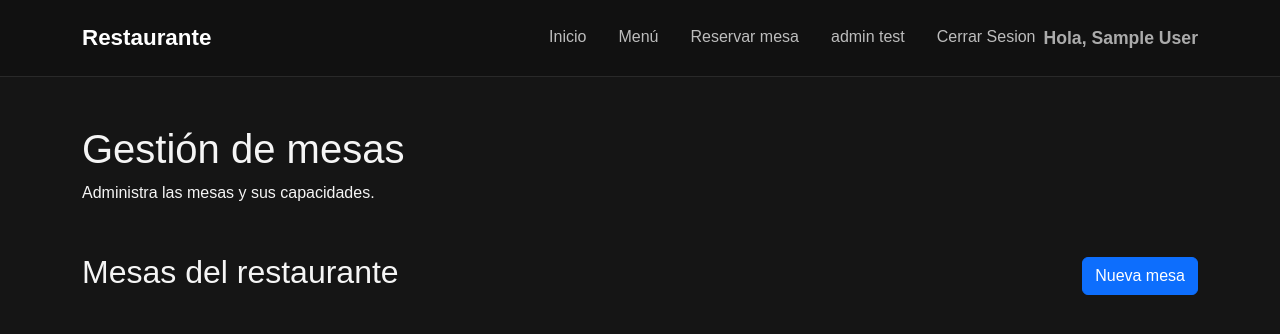
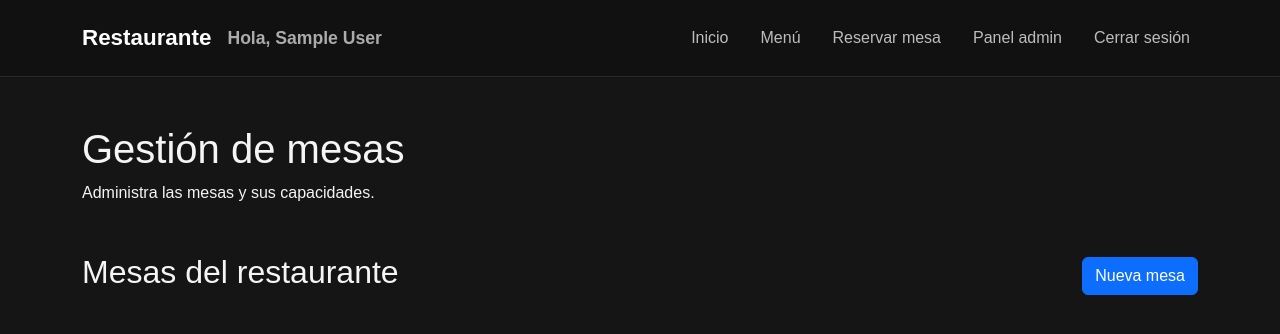
Before and after one commit to DeveloperJuano/PJF, a PHP site: page /PJF/admin/mesas in a window 1280 px wide. Shown: the top 334 px of the page. Run offline with PHP 8.4, Linux system fonts and the light colour scheme; the visitor is signed in with stand-in values (Sample User, id 1); data that the repository does not hold is empty.

Commit message:
agregue autentificador  de admin

```diff
--- a/app/controllers/AuthController.php
+++ b/app/controllers/AuthController.php
@@ -40,6 +40,7 @@ class AuthController
         $_SESSION['rol'] = $usuario['rol'];
 
         if ($usuario['rol'] === 'admin') {
+            $_SESSION['mensaje_login'] = 'Login correcto. Redirigiendo al panel.';
             header('Location: /PJF/admin/mesas');
             exit;
         } else {
--- /dev/null
+++ b/app/controllers/AuthMiddleware.php
@@ -0,0 +1,14 @@
+<?php
+class AuthMiddleware{
+    public static function soloAdmin()
+    {
+        if (
+            !isset($_SESSION['idUsuario']) ||
+            !isset($_SESSION['rol']) ||
+            $_SESSION['rol'] !== 'admin'
+        ) {
+            header('Location: /PJF/login');
+            exit;
+        }
+    }
+}
--- a/app/views/components/navbar.php
+++ b/app/views/components/navbar.php
@@ -16,69 +16,46 @@
 
         <div class="collapse navbar-collapse" id="navbarNav">
 
+            <?php if (isset($_SESSION['idUsuario'])): ?>
+                <span class="navbar-text saludo-usuario me-auto">
+                    Hola, <?= htmlspecialchars($_SESSION['nombre'], ENT_QUOTES, 'UTF-8') ?>
+                </span>
+            <?php endif; ?>
+
             <ul class="navbar-nav ms-auto">
 
                 <li class="nav-item">
-                    <a class="nav-link" href="/PJF">
-                        Inicio
-                    </a>
+                    <a class="nav-link" href="/PJF">Inicio</a>
                 </li>
 
                 <li class="nav-item">
-                    <a class="nav-link" href="/PJF/menu">
-                        Menú
-                    </a>
+                    <a class="nav-link" href="/PJF/menu">Menú</a>
                 </li>
 
                 <li class="nav-item">
-                    <a class="nav-link" href="/PJF/reserva">
-                        Reservar mesa
-                    </a>
+                    <a class="nav-link" href="/PJF/reserva">Reservar mesa</a>
                 </li>
-
-
-
 
                 <?php if (isset($_SESSION['idUsuario'])): ?>
 
                     <?php if (($_SESSION['rol'] ?? '') === 'admin'): ?>
-
-                        <!-- <li> del panel del admin-->
                         <li class="nav-item">
-                            <a class="nav-link" href="/PJF/admin/mesas">
-                                admin test
-                            </a>
+                            <a class="nav-link" href="/PJF/admin/mesas">Panel admin</a>
                         </li>
-
                     <?php endif; ?>
 
-                    <!-- <li> con el enlace a /PJF/logout -->
-
                     <li class="nav-item">
-                        <a class="nav-link" href="/PJF/logout">
-                            Cerrar Sesion
-                        </a>
-                    </li>
-
-                    <!-- <li> con el nombre -->
-
-                    <li class="nav-item d-flex align-items-center">
-                        <span class="navbar-text saludo-usuario">
-                            Hola, <?= htmlspecialchars($_SESSION['nombre'], ENT_QUOTES, 'UTF-8')  ?>
-                        </span>
+                        <a class="nav-link" href="/PJF/logout">Cerrar sesión</a>
                     </li>
 
                 <?php else: ?>
 
-                    <!-- <li> para iniciar sesion-->
-
                     <li class="nav-item">
-                        <a class="nav-link" href="/PJF/login">
-                            Iniciar sesión
-                        </a>
+                        <a class="nav-link" href="/PJF/login">Iniciar sesión</a>
                     </li>
 
                 <?php endif; ?>
+
             </ul>
 
         </div>
--- a/hash.php
+++ b/hash.php
@@ -1,2 +1,3 @@
 <?php
-echo password_hash('Admin123', PASSWORD_DEFAULT);
+echo password_hash('123', PASSWORD_DEFAULT);
+?>
--- a/index.php
+++ b/index.php
@@ -1,11 +1,7 @@
 <?php
-/*
-guarda la pagina offline/sin logueo \\
-test
-*/
-if (session_status() === PHP_SESSION_NONE) {
-    session_start();
-}
+
+session_start();
+
 
 require_once __DIR__ . '/routes/web.php';
 
--- a/routes/web.php
+++ b/routes/web.php
@@ -1,8 +1,32 @@
 <?php
+require_once __DIR__ . '/../app/controllers/AuthMiddleware.php';
 
 $uri = parse_url($_SERVER['REQUEST_URI'], PHP_URL_PATH);
 
 $uri = str_replace('/PJF', '', $uri);
+
+//==============================================
+//confirmacion de admins
+$rutasAdmin = [
+    '/admin/mesas',
+    '/admin/mesas/crear',
+    '/admin/mesas/actualizar-capacidad',
+    '/admin/mesas/desactivar',
+    '/admin/mesas/activar',
+    '/admin/menu/categorias',
+    '/admin/menu/categorias/crear',
+    '/admin/menu/categorias/actualizar',
+    '/admin/menu/categorias/estado',
+    '/admin/menu/productos',
+    '/admin/menu/productos/crear',
+    '/admin/menu/productos/actualizar',
+    '/admin/menu/productos/estado'
+];
+
+if (in_array($uri, $rutasAdmin, true)) {
+    AuthMiddleware::soloAdmin();
+}
+//==============================================
 
 switch ($uri) {
 
```
Also changed, not shown: app/views/admin/index.php (added).
